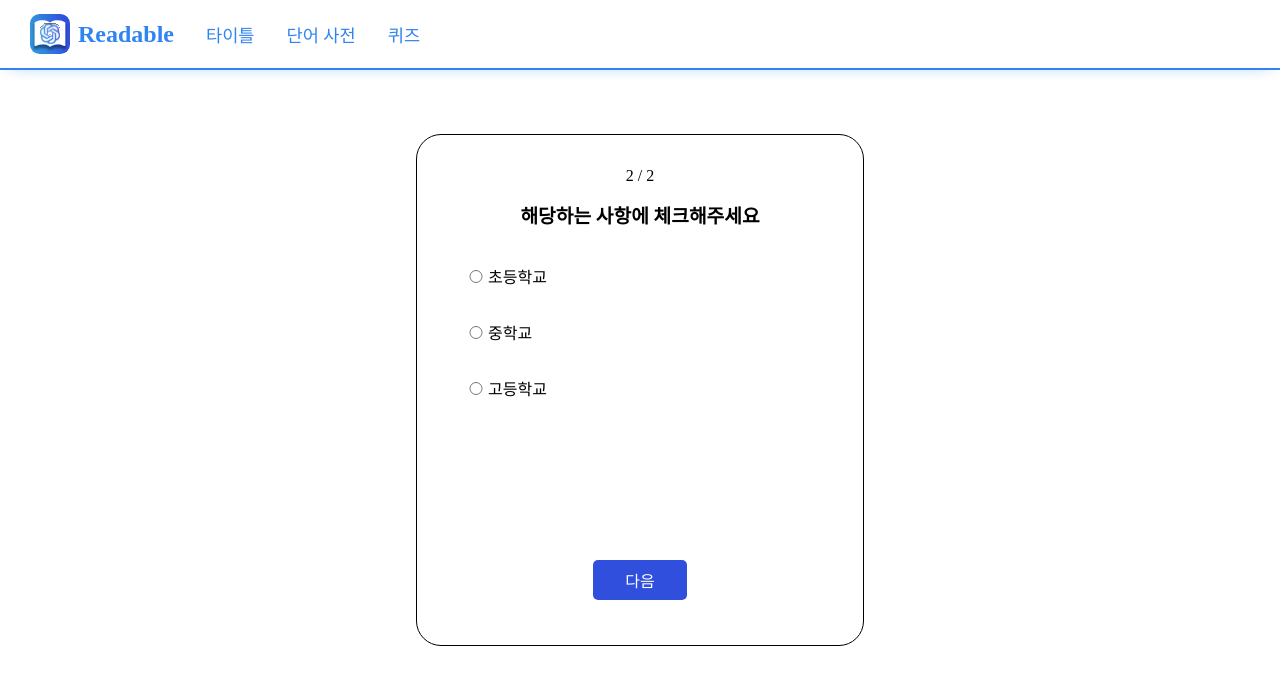
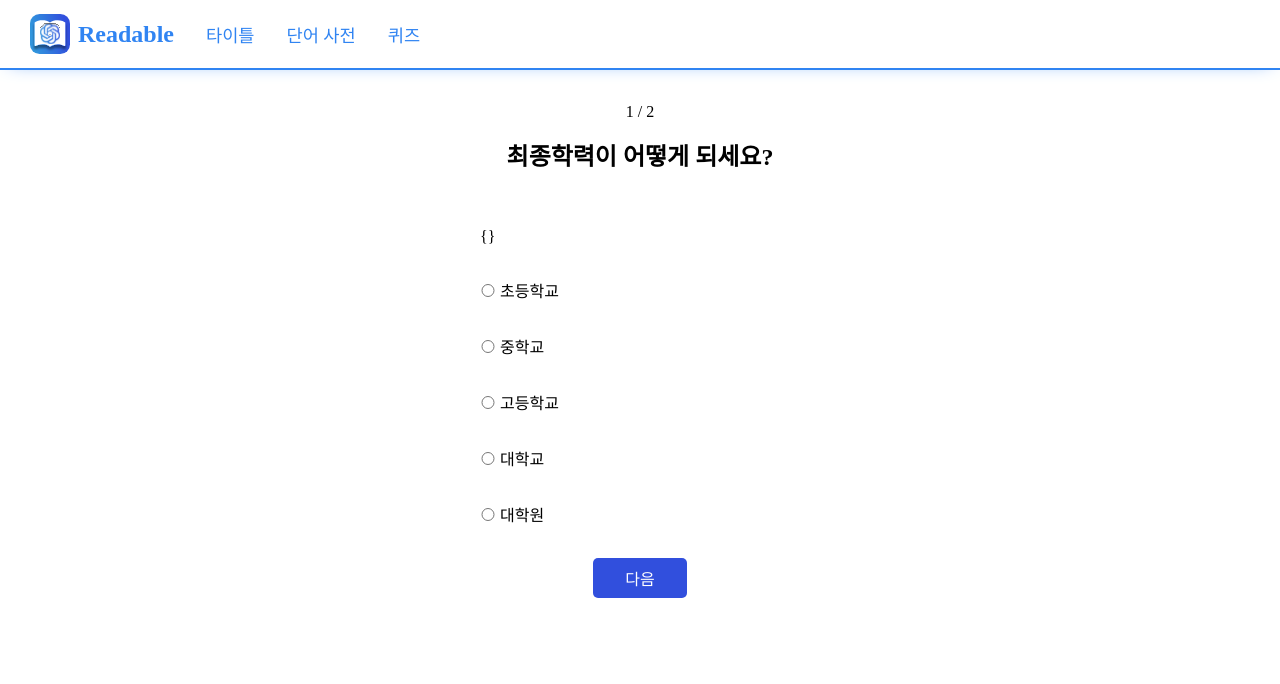
Before and after one commit to SWDC-Team-GG/GG-frontend, a React (Create React App) app: page /Survey in a window 1280 px wide. Shown: the top 684 px of the page. Built offline with nearby package versions, Linux system fonts and the light colour scheme.

Commit message:
chore: Survey 유저가 가중치 정할 수 있음

```diff
--- a/src/pages/Survey/index.tsx
+++ b/src/pages/Survey/index.tsx
@@ -1,24 +1,79 @@
-import React from "react";
+import React, { useState } from "react";
 import * as S from "./style";
 
 function Home() {
-  const exp = ["초등학교", "중학교", "고등학교"];
+  const [page, setPage] = useState(0);
+  const [checkedItems, setCheckedItems] = useState<Record<string, boolean>>({});
+  const [inputValues, setInputValues] = useState<Record<string, number>>({});
+  const data = [
+    {
+      question: "최종학력이 어떻게 되세요?",
+      name: "education",
+      option: ["초등학교", "중학교", "고등학교", "대학교", "대학원"],
+    },
+    {
+      question: "현재 재직/전공중이거나 관심 있는 분야가 어디신가요?",
+      name: "field",
+      option: ["철학", "문학", "경제", "과학", "IT", "만화"],
+    },
+  ];
   return (
     <S.Layout>
       <S.SurveyBox>
-        <div>2 / 2</div>
-        <S.Title>해당하는 사항에 체크해주세요</S.Title>
+        <div>{page + 1} / 2</div>
+        <S.Title>{data[page].question}</S.Title>
         <S.Form>
-          {exp.map((item) => (
-            <label>
-              <S.RadioBox type="radio" name="school" value={item} /> {item}
-            </label>
+          <div>{JSON.stringify(inputValues)}</div>
+          {data[page].option.map((item) => (
+            <S.QuestionBox>
+              <label>
+                <S.RadioBox
+                  type={page === 1 ? "checkbox" : "radio"}
+                  name={data[page].name}
+                  value={item}
+                  onChange={(e) => {
+                    setCheckedItems({
+                      ...checkedItems,
+                      [e.target.value]: e.target.checked,
+                    });
+                    setInputValues({
+                      ...inputValues,
+                      [e.target.value]: Number(0),
+                    });
+                  }}
+                />{" "}
+                {item}
+              </label>
+              <S.InputNumber
+                type="number"
+                name={item}
+                value={inputValues[item] || 0}
+                style={{ opacity: checkedItems[item] && page === 1 ? 1 : 0 }}
+                min={1}
+                max={10}
+                onChange={(e) =>
+                  setInputValues({
+                    ...inputValues,
+                    [e.target.name]: Number(e.target.value),
+                  })
+                }
+              />
+            </S.QuestionBox>
           ))}
+          <S.ButtonBox>
+            {page + 1 === data.length ? (
+              <S.SubmitButton>제출하기</S.SubmitButton>
+            ) : (
+              <S.AfterButton
+                onClick={() => {
+                  setPage(page + 1);
+                }}
+              >
+                다음
+              </S.AfterButton>
+            )}
+          </S.ButtonBox>
         </S.Form>
-        <S.ButtonContainer>
-          {/* color를 통해 이전, 다음 구분 */}
-          <S.AfterButton>다음</S.AfterButton>
-        </S.ButtonContainer>
       </S.SurveyBox>
     </S.Layout>
   );
--- a/src/pages/Survey/style.ts
+++ b/src/pages/Survey/style.ts
@@ -3,7 +3,7 @@ import styled from "styled-components";
 export const Layout = styled.div`
   display: flex;
   width: 100%;
-  height: 80vh;
+  height: 70vh;
   align-items: center;
   justify-content: center;
 `;
@@ -12,44 +12,66 @@ export const SurveyBox = styled.div`
   display: flex;
   flex-direction: column;
   align-items: center;
-  width: 35%;
-  height: 80%;
+  justify-content: center;
+  width: 30%;
+  height: 80vh;
   border-radius: 25px;
   padding: 2rem;
   gap: 1rem;
-  border: 1px solid black;
 `;
 
 export const Title = styled.div`
-  font-size: 1.2rem;
+  font-size: 1.5rem;
   font-weight: bold;
+  text-align: center;
 `;
 
-export const Form = styled.div`
+export const Form = styled.form`
   display: flex;
   flex-direction: column;
-  justify-content: flex-start;
-  width: 90%;
-  margin-top: 5%;
+  justify-content: space-between;
+  margin-top: 2.5rem;
+  width: 100%;
   gap: 2rem;
+`;
+
+export const QuestionBox = styled.div`
+  display: flex;
+  justify-content: space-between;
 `;
 
 export const RadioBox = styled.input`
   width: 1rem;
 `;
 
+export const InputNumber = styled.input`
+  width: 2.5rem;
+  background-color: #f2f2f2;
+  border: 1px solid #ccc;
+  text-align: center;
+  border-radius: 0.3rem;
+`;
+
+export const ButtonBox = styled.div`
+  display: flex;
+  justify-content: center;
+`;
+
 export const AfterButton = styled.div`
-  position: absolute;
-  top: 70%;
   background-color: #314fdd;
   border: none;
   padding: 0.5rem 2rem;
   border-radius: 5px;
   color: white;
+  cursor: pointer;
 `;
 
-export const ButtonContainer = styled.div`
-  display: flex;
-  width: 100%;
-  justify-content: center;
+export const SubmitButton = styled.button`
+  background-color: #314fdd;
+  border: none;
+  padding: 0.5rem 2rem;
+  border-radius: 5px;
+  color: white;
+  cursor: pointer;
+  font-size: 1rem;
 `;
```
